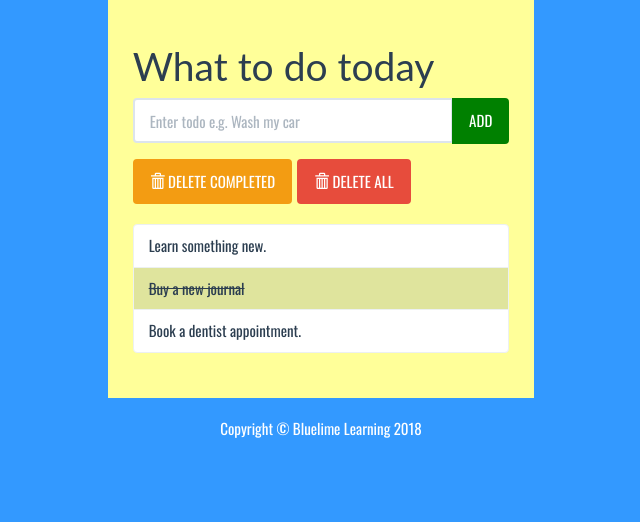
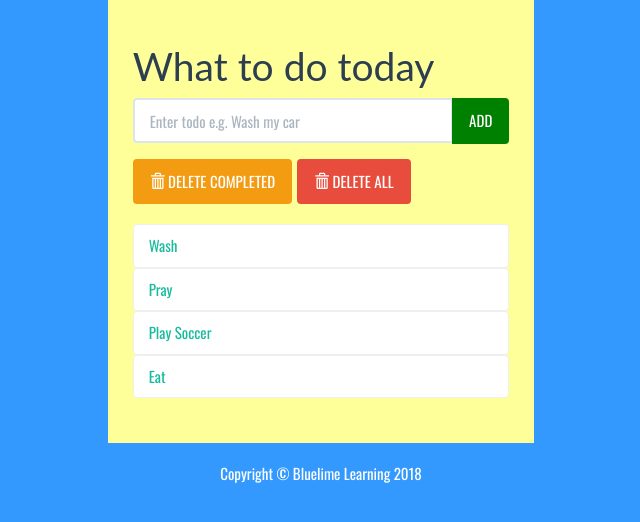
Before and after one commit to ktee12/TODOAPP, a Django app: page / in a window 1280 px wide. Shown: the part 129-651 px from the top of the page, without its empty margins (319-959 px from the left). Run offline with Django 3.2, Linux system fonts and the light colour scheme; data comes from the database, SQL or seed files in the repository; some libraries are stand-ins or nearby versions.

Commit message:
Displaying database items

```diff
--- a/todolist/templates/todolist/index.html
+++ b/todolist/templates/todolist/index.html
@@ -52,9 +52,13 @@
 					</div>
 
 					<ul class="list-group t20">
-						<li class="list-group-item">Learn something new.</li>
-						<li class="list-group-item todo-completed">Buy a new journal</li>
-						<li class="list-group-item">Book a dentist appointment.</li>
+						{% for todolist in todo_items %}
+							{% if todolist.completed %}
+							<li class="list-group-item todo-completed">{{todolist.text}}</li>
+							{% else %}
+							<a href='#'><li class="list-group-item">{{todolist.text}}</li>
+							{% endif %}
+							{% endfor %}
 					</ul>
 				</div>
 			</div>
--- a/todolist/views.py
+++ b/todolist/views.py
@@ -1,6 +1,10 @@
+# from todolist.models import Todolist
 from django.shortcuts import render
+from .models import Todolist
 
 # Create your views here.
 
 def index(requst):
-    return render(requst,'todolist/index.html')
+    todo_items = Todolist.objects.order_by('id')
+    context = {'todo_items' : todo_items}
+    return render(requst,'todolist/index.html', context)
```
